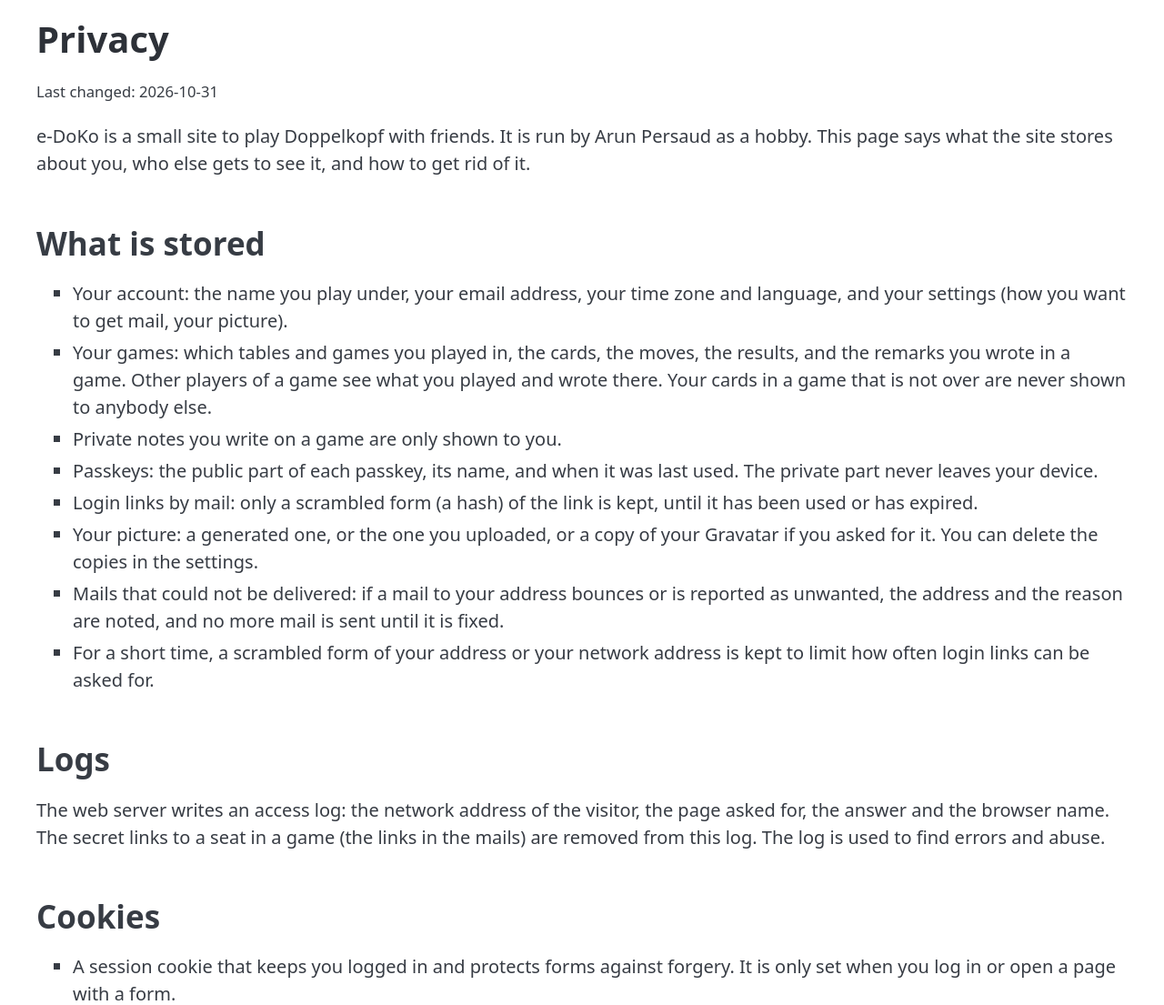
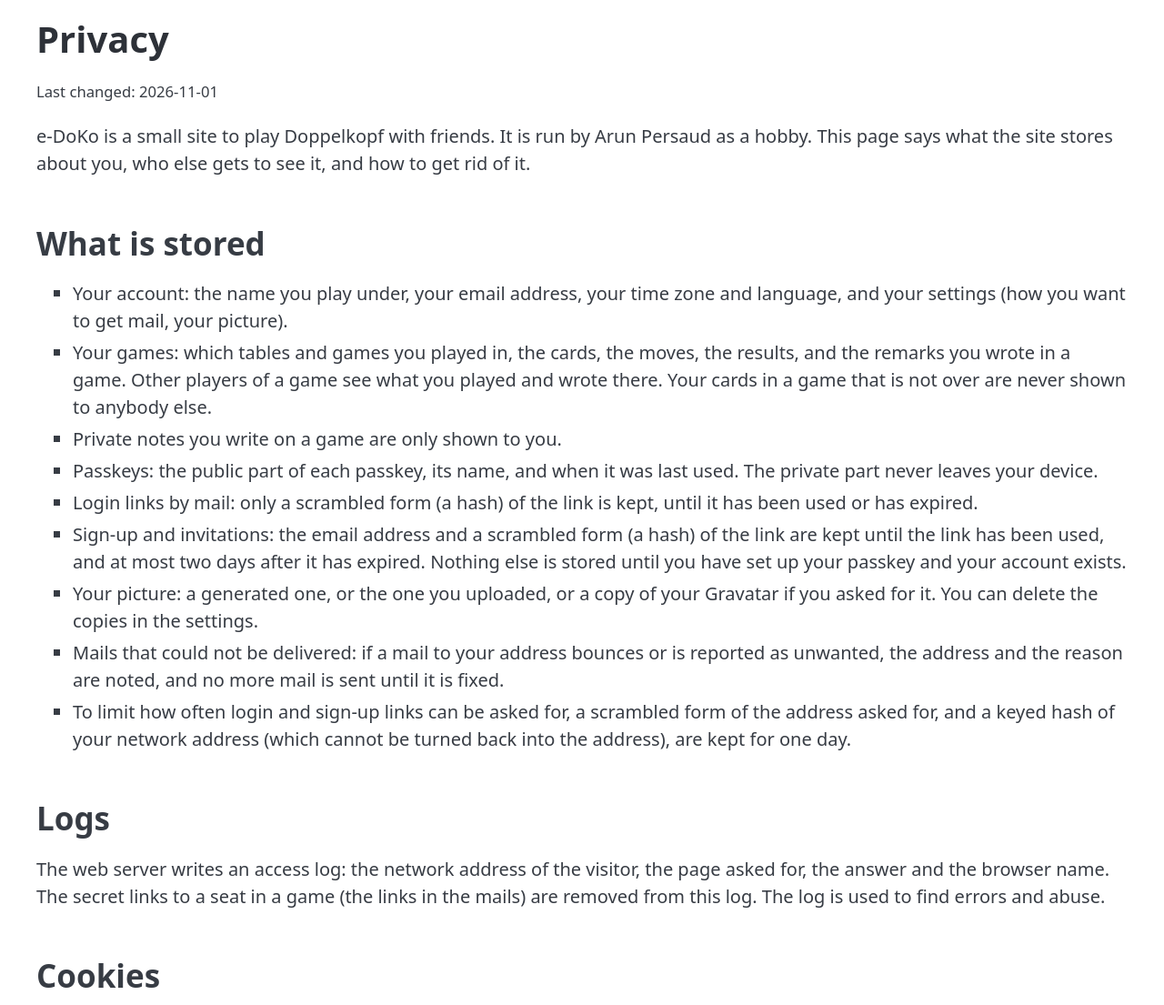
Before and after one commit to arunpersaud/e-Doko, a Flask app: page /privacy in a window 1280 px wide. Shown: the part 110-1215 px from the top of the page at 91% size. Run offline with Flask 3, Linux system fonts and the light colour scheme; parts of the project's set-up code (start-up, migrations or seed data) failed here and were passed over.

Commit message:
Version 1.0.0: changelog, pyproject, privacy text for sign-up

```diff
--- a/edoko/templates/privacy.html
+++ b/edoko/templates/privacy.html
@@ -2,7 +2,7 @@
 {% block title %}{{ _("Privacy") }} – e-DoKo{% endblock %}
 {% block content %}
 <h1>{{ _("Privacy") }}</h1>
-<p><small>{{ _("Last changed: 2026-10-31") }}</small></p>
+<p><small>{{ _("Last changed: 2026-11-01") }}</small></p>
 
 <p>{% trans %}e-DoKo is a small site to play Doppelkopf with friends. It is run by Arun Persaud as a hobby. This page says what the site stores about you, who else gets to see it, and how to get rid of it.{% endtrans %}</p>
 
@@ -13,9 +13,10 @@
   <li>{% trans %}Private notes you write on a game are only shown to you.{% endtrans %}</li>
   <li>{% trans %}Passkeys: the public part of each passkey, its name, and when it was last used. The private part never leaves your device.{% endtrans %}</li>
   <li>{% trans %}Login links by mail: only a scrambled form (a hash) of the link is kept, until it has been used or has expired.{% endtrans %}</li>
+  <li>{% trans %}Sign-up and invitations: the email address and a scrambled form (a hash) of the link are kept until the link has been used, and at most two days after it has expired. Nothing else is stored until you have set up your passkey and your account exists.{% endtrans %}</li>
   <li>{% trans %}Your picture: a generated one, or the one you uploaded, or a copy of your Gravatar if you asked for it. You can delete the copies in the settings.{% endtrans %}</li>
   <li>{% trans %}Mails that could not be delivered: if a mail to your address bounces or is reported as unwanted, the address and the reason are noted, and no more mail is sent until it is fixed.{% endtrans %}</li>
-  <li>{% trans %}For a short time, a scrambled form of your address or your network address is kept to limit how often login links can be asked for.{% endtrans %}</li>
+  <li>{% trans %}To limit how often login and sign-up links can be asked for, a scrambled form of the address asked for, and a keyed hash of your network address (which cannot be turned back into the address), are kept for one day.{% endtrans %}</li>
 </ul>
 
 <h2>{{ _("Logs") }}</h2>
--- a/pyproject.toml
+++ b/pyproject.toml
@@ -1,6 +1,6 @@
 [project]
 name = "edoko"
-version = "0.1.0"
+version = "1.0.0"
 description = "e-DoKo: online Doppelkopf (Flask rewrite)"
 readme = "README.md"
 license = "GPL-3.0-or-later"
```
Also changed, not shown: CHANGELOG.md, 1 other file.
